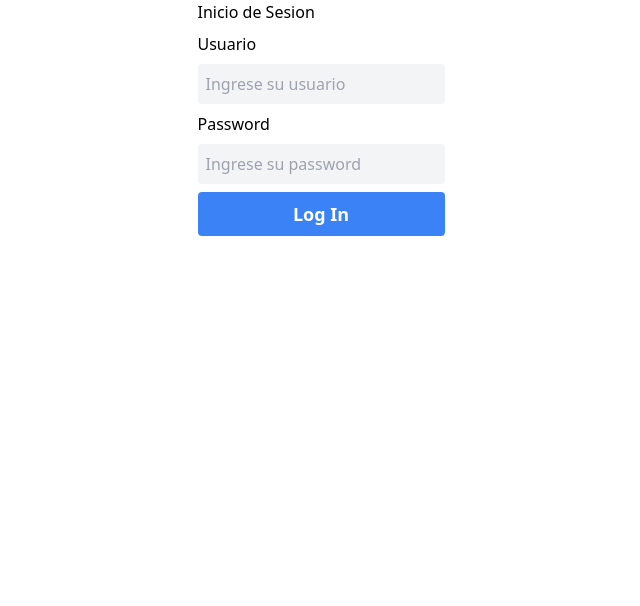
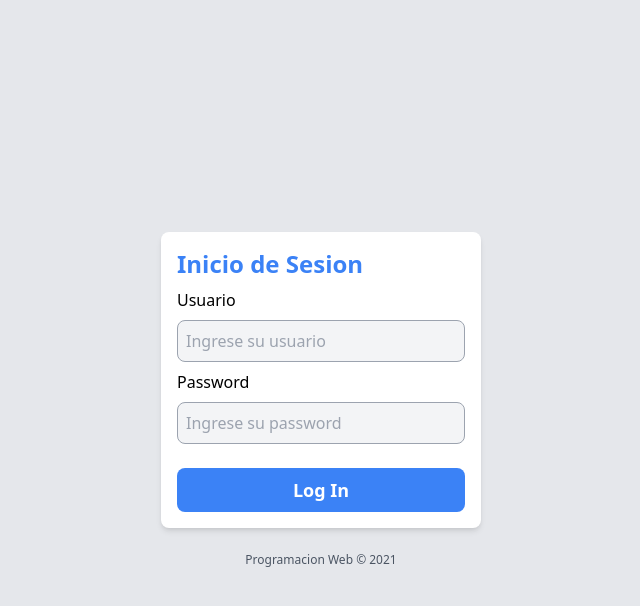
Before and after one commit to flsilvat/pw2021, a React (Create React App) app in the folder proyecto/: page /login in a window 1280 px wide. Shown: the top 606 px of the page, without its empty margins (319-959 px from the left). Built offline with nearby package versions, Linux system fonts and the light colour scheme.

Commit message:
style: Login Page

```diff
--- a/proyecto/src/pages/Login.jsx
+++ b/proyecto/src/pages/Login.jsx
@@ -35,15 +35,16 @@ const Login = () => {
     }
 
     return (
-        <div className="flex justify-center items-center">
-            <form  className="flex flex-col gap-2"
+        <div className="flex flex-col justify-center items-center min-h-screen bg-gray-200">
+            <form  className="flex flex-col gap-2 bg-white p-4 rounded-lg w-80 shadow-md"
                 onSubmit={onSubmitHandler}>
 
-                <h2>Inicio de Sesion</h2>
+                <h2 className="font-bold text-blue-500 text-2xl">Inicio de Sesion</h2>
                 {error && <p>{ error }</p>}
 
                 <label>Usuario</label>
-                <input className="bg-gray-100 p-2 rounded"
+                <input className="bg-gray-100 p-2 rounded-lg border border-gray-400
+                    focus:outline-none focus:ring-4 focus:border-blue-600"
                     type="text"
                     value={username}
                     placeholder='Ingrese su usuario'
@@ -51,18 +52,21 @@ const Login = () => {
                 />
 
                 <label>Password</label>
-                <input className="bg-gray-100 p-2 rounded"
+                <input className="bg-gray-100 p-2 rounded-lg border border-gray-400
+                    focus:outline-none focus:ring-4 focus:border-blue-600"
                     type="password"
                     placeholder="Ingrese su password"
                     onChange={(e) => onChange(e, setPassword)}
                     value={password}
                 />
 
-                <button className="bg-blue-500 p-2 rounded text-white font-bold text-lg"
+                <button className="bg-blue-500 p-2 mt-4 rounded-lg text-white font-bold text-lg
+                    transition duration-100 hover:bg-blue-700"
                     type="submit">
                     Log In
                 </button>
             </form>
+            <p className="justify-self-start mt-6 text-xs text-gray-600">Programacion Web © 2021 </p>
         </div>
     )
 }
```
